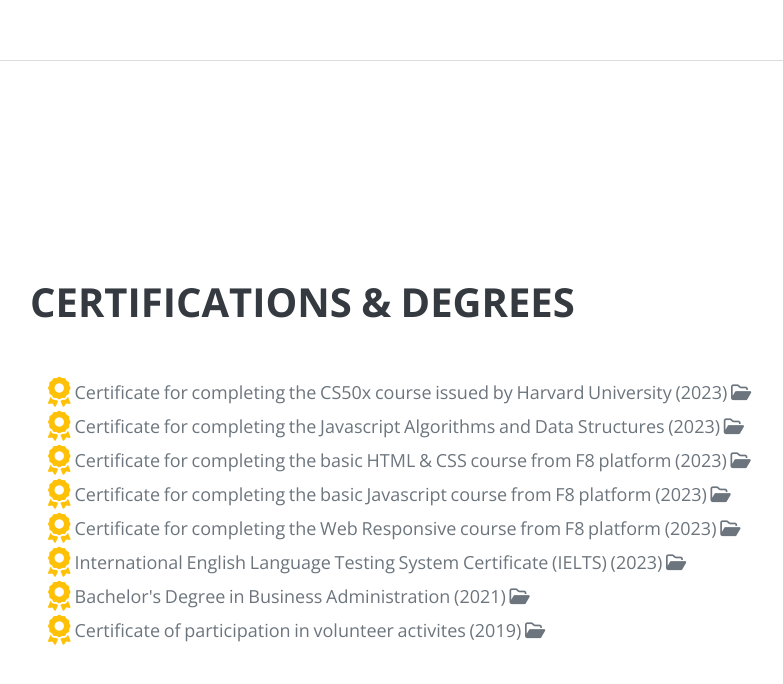
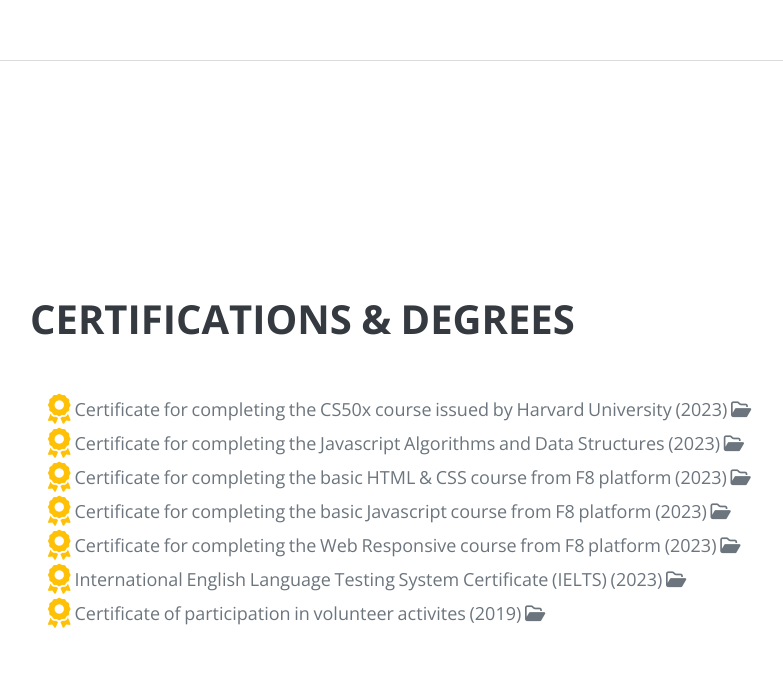
Before and after one commit to anhttqb/Resume-webpage, a plain HTML site: page index.html in a window 1280 px wide. Shown: the part 4630-5314 px from the top of the page, without its empty margins (288-1071 px from the left). Drawn offline with nearby package versions, Linux system fonts and the light colour scheme.

Commit message:
Update index.html
Hide an unnecessary degree

```diff
--- a/index.html
+++ b/index.html
@@ -327,13 +327,13 @@
                                 <i class="fa-regular fa-folder-open"></i>
                             </a>
                         </li>
-                        <li class="certification-item">
+<!--                         <li class="certification-item">
                             <i class="certification-icon fa-solid fa-award"></i>
                             <a href="#" data-source="./assets/img/bachelor-degree.jpg" class="certification-item-detail">
                                 Bachelor's Degree in Business Administration (2021)
                                 <i class="fa-regular fa-folder-open"></i>
                             </a>
-                        </li>
+                        </li> -->
                         <li class="certification-item">
                             <i class="certification-icon fa-solid fa-award"></i>
                             <a href="#" data-source="./assets/img/volunteer-degree.jpg" class="certification-item-detail">
```
